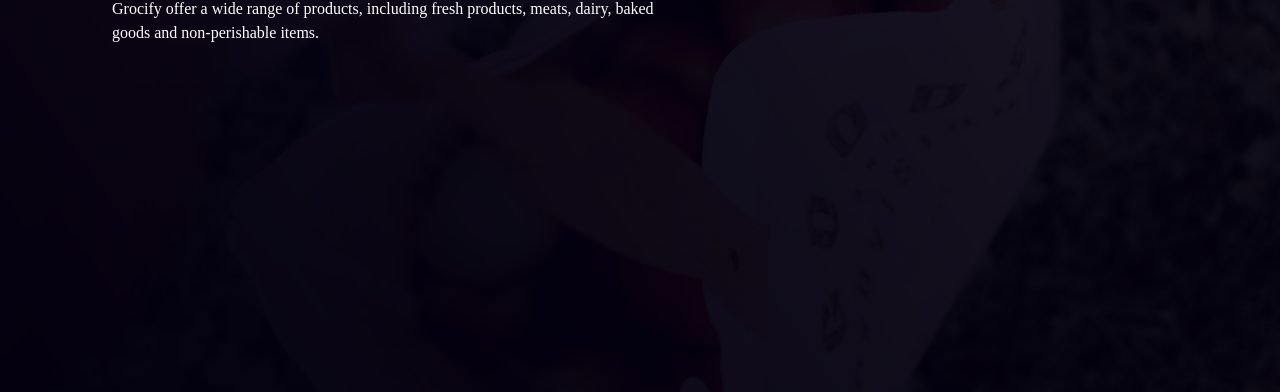
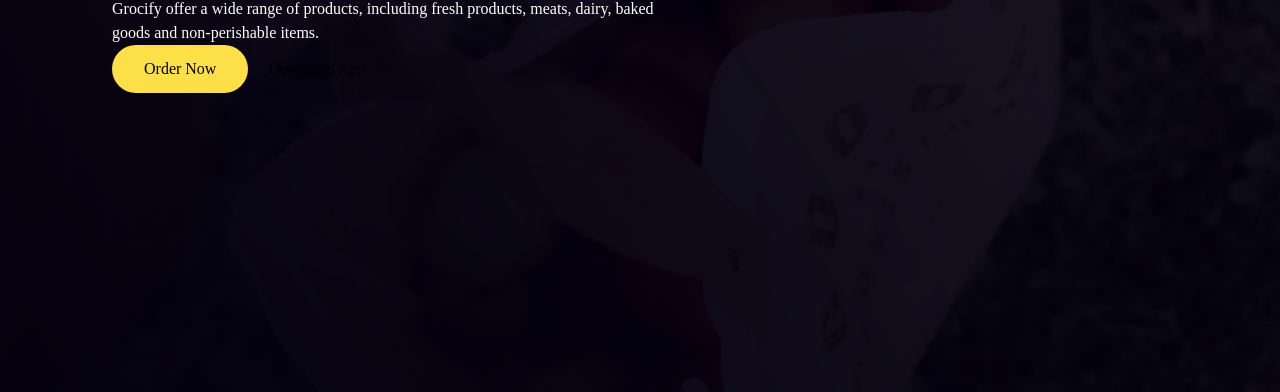
Before and after one commit to BirhanuAsmamaw/Tailwind-project, a plain HTML site: page index.html in a window 1280 px wide. Shown: the part 408-800 px from the top of the page. Drawn offline with nearby package versions, Linux system fonts and the light colour scheme.

Commit message:
styling the buttons below the description

```diff
--- a/index.html
+++ b/index.html
@@ -27,6 +27,14 @@
         dairy, baked goods and non-perishable items.
       </p>
       </div>
+
+      <div>
+       <a href="#" class="bg-yellow-300 rounded-3xl py-3 px-8 font-medium
+       inline-block mr-4 hover:bg-transparent hover:border-yellow-300
+        hover:text-white duration-300 hover:border ">Order Now</a>
+        <a href="#">Download App</a>
+      </div>
+
   </div>
 
 </body>
```
